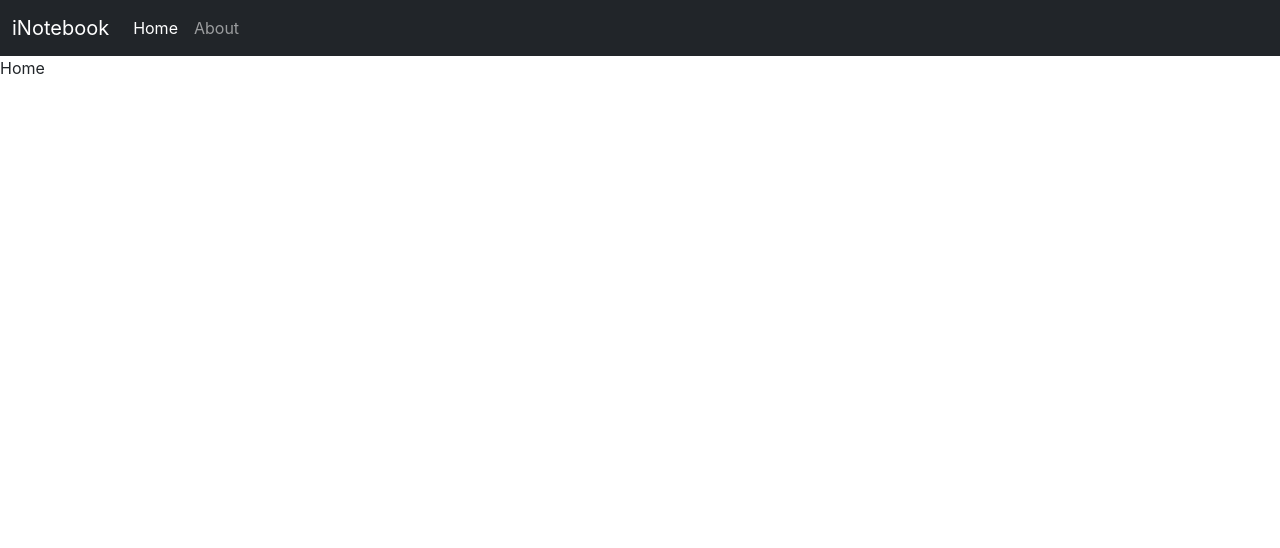
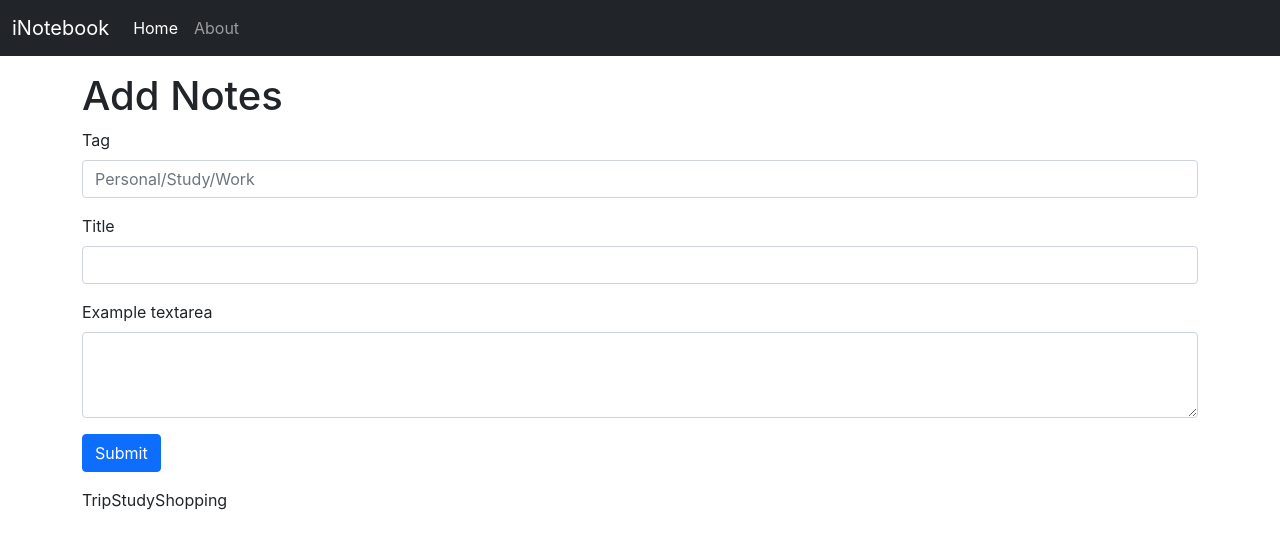
Before and after one commit to Devojoytip/iNotebook, a React (Create React App) app: page / in a window 1280 px wide. Shown: the top 548 px of the page. Built offline with nearby package versions, Linux system fonts and the light colour scheme.

Commit message:
React Context API

```diff
--- a/src/App.js
+++ b/src/App.js
@@ -3,6 +3,7 @@ import About from './components/About';
 import Home from './components/Home';
 import Navbar from './components/Navbar';
 import NotFound from './components/NotFound';
+import NoteState from './context/Notes/NoteState';
 
 import {
   BrowserRouter as Router,
@@ -13,18 +14,20 @@ import {
 function App() {
   return (
     <>
-      <Router>
-      <Navbar />
+      <NoteState>
+        <Router>
+          <Navbar />
           <Routes>
-            <Route exact path="/about" element={<About/>}>
+            <Route exact path="/about" element={<About />}>
             </Route>
-            <Route exact path="/home" element={<Home/>}>
+            <Route exact path="/home" element={<Home />}>
             </Route>
-            <Route exact path="/" element={<Home/>}>
+            <Route exact path="/" element={<Home />}>
             </Route>
-            <Route path="*" element={<NotFound/>}/>
+            <Route path="*" element={<NotFound />} />
           </Routes>
-      </Router>
+        </Router>
+      </NoteState>
 
     </>
   );
--- a/src/components/About.js
+++ b/src/components/About.js
@@ -1,9 +1,11 @@
-import React from 'react'
+import React, { useContext } from 'react';
+import NoteContext from '../context/Notes/NoteContext';
 
 const About = () => {
+  const a=useContext(NoteContext);
   return (
     <div>
-      About
+      About {a.name}
     </div>
   )
 }
--- a/src/components/Home.js
+++ b/src/components/Home.js
@@ -1,8 +1,47 @@
-import React from 'react'
+import React, { useContext } from 'react'
+import Button from 'react-bootstrap/Button';
+import Form from 'react-bootstrap/Form';
+import NoteContext from '../context/Notes/NoteContext';
 
 const Home = () => {
+  const context=useContext(NoteContext);
+  const {Notes,setNotes}=context;
   return (
-    <div>Home</div>
+    <>
+
+      <div className='container my-3'>
+      <h1>Add Notes</h1>
+      <Form>
+      <Form.Group className="mb-3" controlId="exampleForm.ControlInput1">
+        <Form.Label>Tag</Form.Label>
+        <Form.Control type="text" placeholder="Personal/Study/Work" />
+      </Form.Group>
+
+      <Form.Group className="mb-3" controlId="exampleForm.ControlInput1">
+        <Form.Label>Title</Form.Label>
+        <Form.Control type="text" placeholder="" />
+      </Form.Group>
+
+      <Form.Group className="mb-3" controlId="exampleForm.ControlTextarea1">
+        <Form.Label>Example textarea</Form.Label>
+        <Form.Control as="textarea" rows={3} />
+      </Form.Group>
+
+      <Button variant="primary" type="submit">
+        Submit
+      </Button>
+    </Form>
+      </div>
+
+      <div className="container my-3">
+        {
+          Notes.map((note)=>{
+            return note.title;
+          })
+        }
+      </div>
+
+    </>
   )
 }
 
--- /dev/null
+++ b/src/context/Notes/NoteContext.js
@@ -0,0 +1,5 @@
+import { createContext } from "react";
+
+const NoteContext = createContext();
+
+export default NoteContext;
--- /dev/null
+++ b/src/context/Notes/NoteState.js
@@ -0,0 +1,44 @@
+import NoteContext from "./NoteContext";
+import { useState } from "react";
+
+const NoteState = (props) => {
+    const notes = [
+        {
+            "_id": "64666e8c39d452f1cd767355",
+            "user": "64666e1339d452f1cd76734d",
+            "title": "Trip",
+            "description": "Shillong",
+            "tag": "Tour",
+            "date": "2023-05-18T18:29:32.949Z",
+            "__v": 0
+        },
+        {
+            "_id": "64666ea939d452f1cd767357",
+            "user": "64666e1339d452f1cd76734d",
+            "title": "Study",
+            "description": "DSA and dev",
+            "tag": "study",
+            "date": "2023-05-18T18:30:01.799Z",
+            "__v": 0
+        },
+        {
+            "_id": "6467db05aee37736d561c041",
+            "user": "64666e1339d452f1cd76734d",
+            "title": "Shopping",
+            "description": "D-Mart",
+            "tag": "home",
+            "date": "2023-05-19T20:24:37.814Z",
+            "__v": 0
+        }
+    ]
+
+    const [Notes, setNotes] = useState(notes)
+
+    return (
+        <NoteContext.Provider value={{Notes,setNotes}}>
+            {props.children}
+        </NoteContext.Provider>
+    )
+}
+
+export default NoteState;
```
